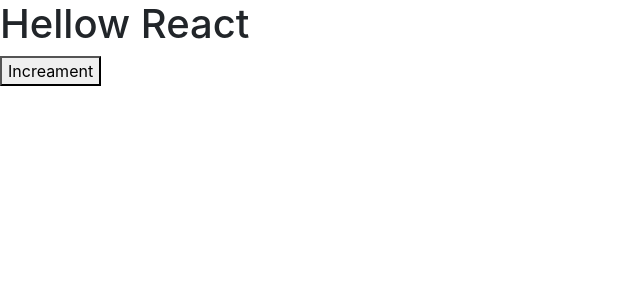
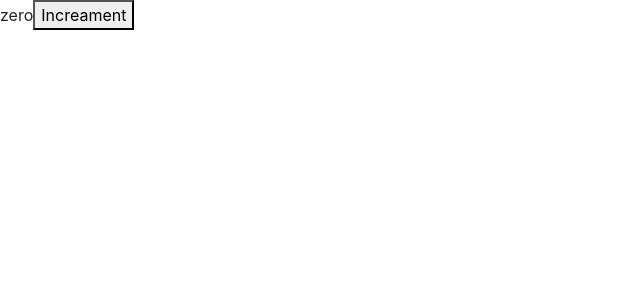
Before and after one commit to sumonsheikh/counter-app, a React (Create React App) app: page / in a window 1280 px wide. Shown: the top 300 px of the page, without its empty margins (0-640 px from the left). Built offline with nearby package versions, Linux system fonts and the light colour scheme.

Commit message:
add value dynamicly using state property

```diff
--- a/src/componets/counter.jsx
+++ b/src/componets/counter.jsx
@@ -1,14 +1,27 @@
 import React, { Component } from 'react';
 class Counter extends Component {
-    state = {  }
+    //state is very special property of react component that contains all data
+    //that required of the component
+    state = {
+        count:0
+      }
     render() {
         return(
+            //To avoid Extra div use React.Fragment
             <React.Fragment>
-                <h1>Hellow React</h1>
+                {/* add value in this element dynamicly  */}
+                <span>{this.formatCount()}</span>
                 <button>Increament</button>
             </React.Fragment>
         );
     }
+
+    formatCount(){
+
+        //object destructing
+        const {count}=this.state;
+        return count === 0 ? "zero" : count ;
+    }
 }
 
 export default Counter;
```
